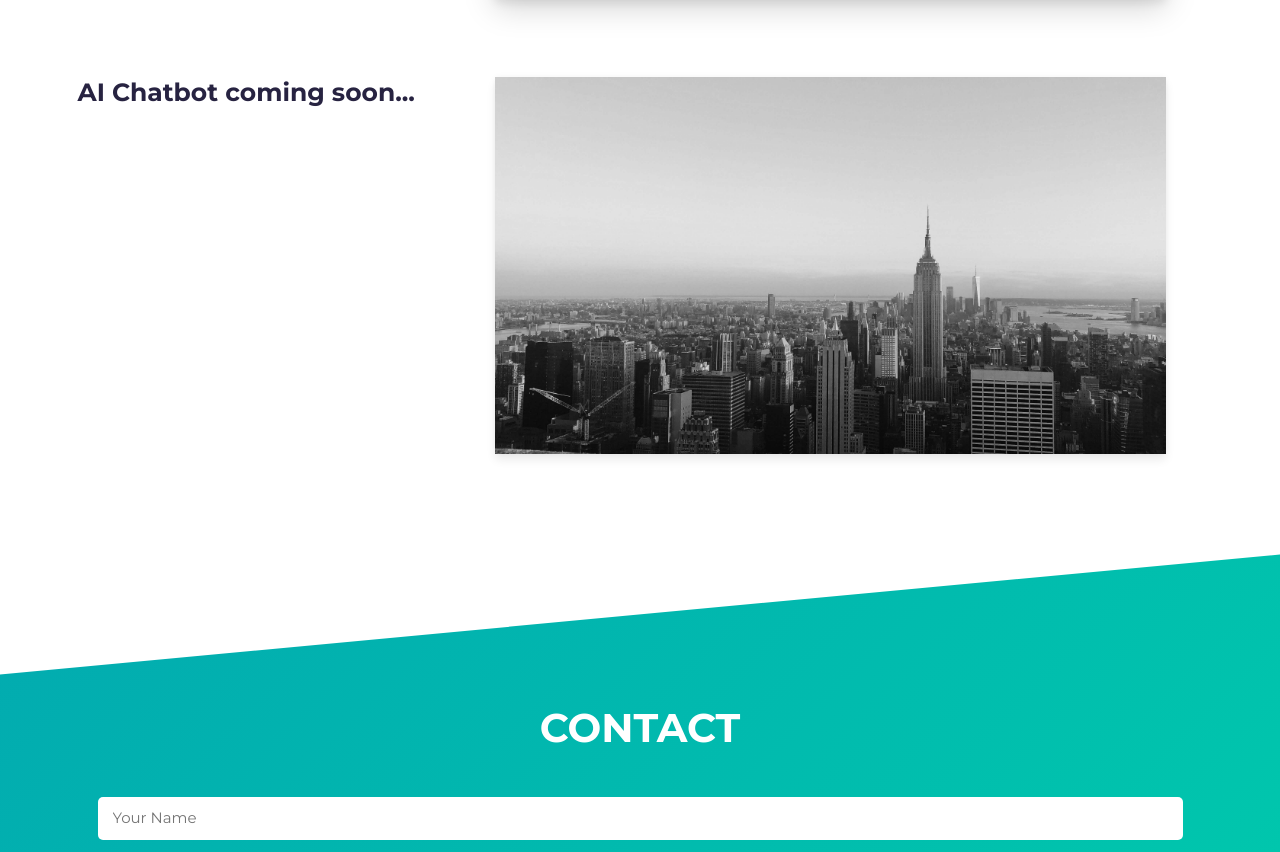
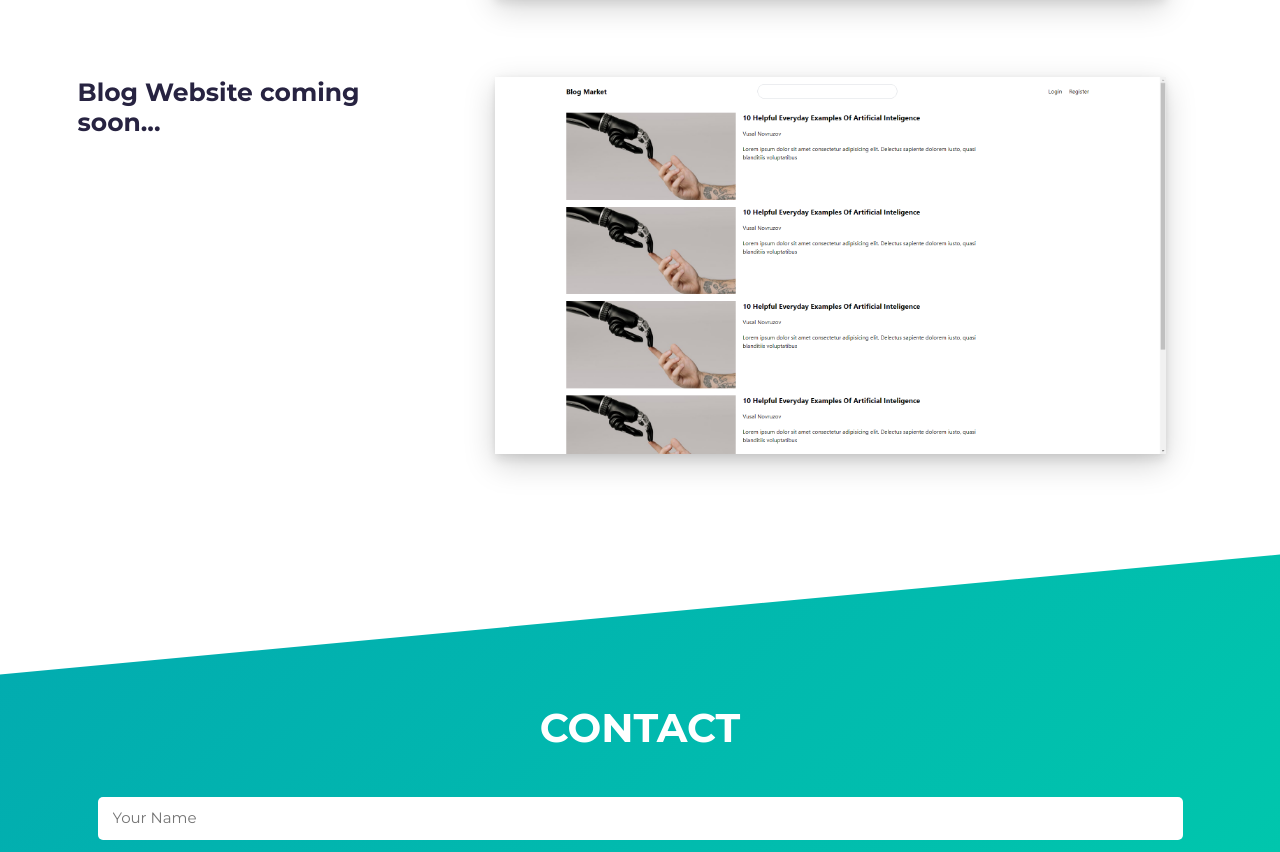
Before and after one commit to vusal5555/Portfolio, a website built with Parcel: page src/index.html in a window 1280 px wide. Shown: the part 2461-3313 px from the top of the page. Built offline with nearby package versions, Linux system fonts and the light colour scheme.

Commit message:
added new project

```diff
--- a/src/index.html
+++ b/src/index.html
@@ -235,7 +235,7 @@
             <div class="col-lg-4 col-sm-12">
               <div class="project-wrapper__text load-hidden">
                 <h3 class="project-wrapper__text-title">
-                  AI Chatbot coming soon...
+                  Blog Website coming soon...
                 </h3>
                 <div>
                   <p class="mb-4">
@@ -265,7 +265,7 @@
               </div>
             </div>
             <div class="col-lg-8 col-sm-12">
-              <div class="project-wrapper__image load-hidden">
+              <div class="project-wrapper__image load-hidden shadow-lg">
                 <a rel="noreferrer" href="#!" target="_blank">
                   <div
                     data-tilt
@@ -277,7 +277,7 @@
                     <img
                       alt="Project Image"
                       class="img-fluid"
-                      src="assets/project.jpg"
+                      src="assets/blog.png"
                     />
                   </div>
                 </a>
@@ -378,11 +378,11 @@
         e.preventDefault();
         fetch(scriptURL, { method: "POST", body: new FormData(form) })
           .then((response) => {
+            form.reset();
             msg.innerHTML = "Message Sent successfully";
             setTimeout(function () {
               msg.innerHTML = "";
             }, 5000);
-            form.reset();
           })
           .catch((error) => console.error("Error!", error.message));
       });
```
Also changed, not shown: src/assets/blog.png (added), 1 other file.
